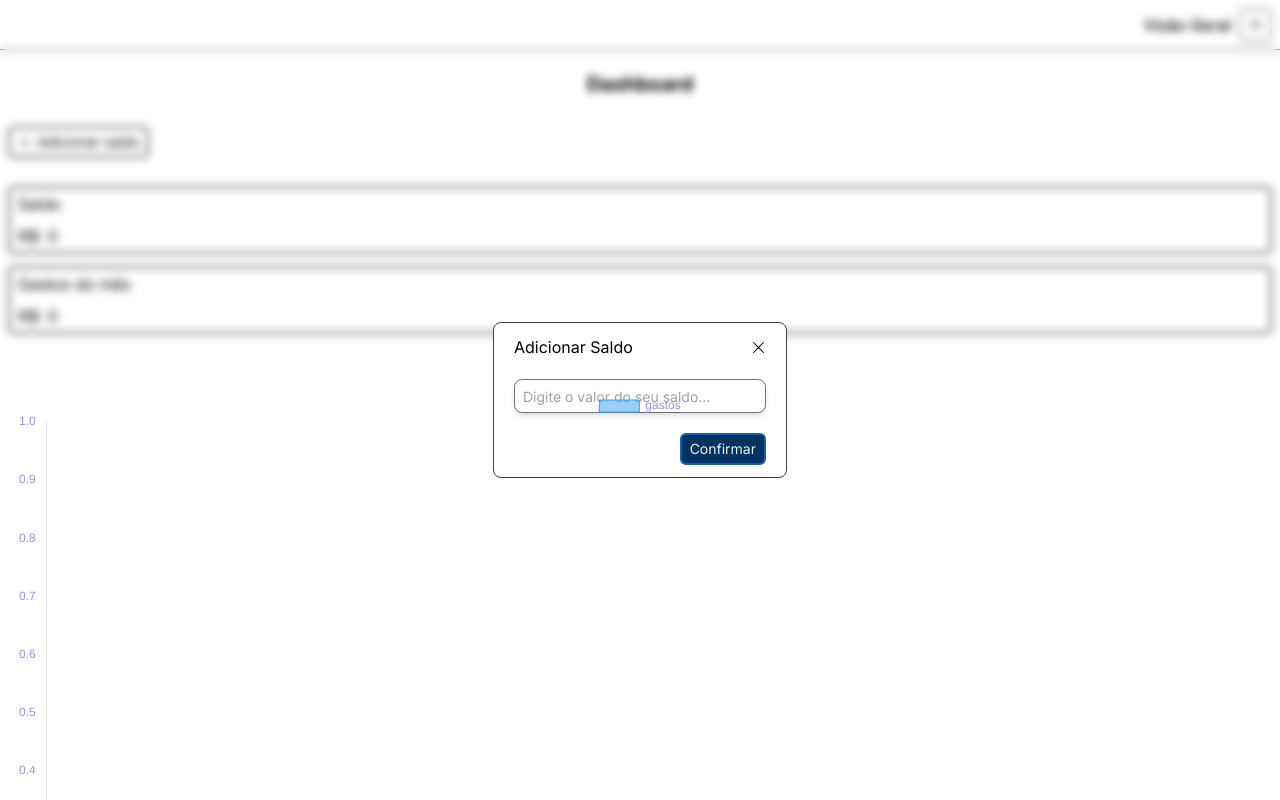
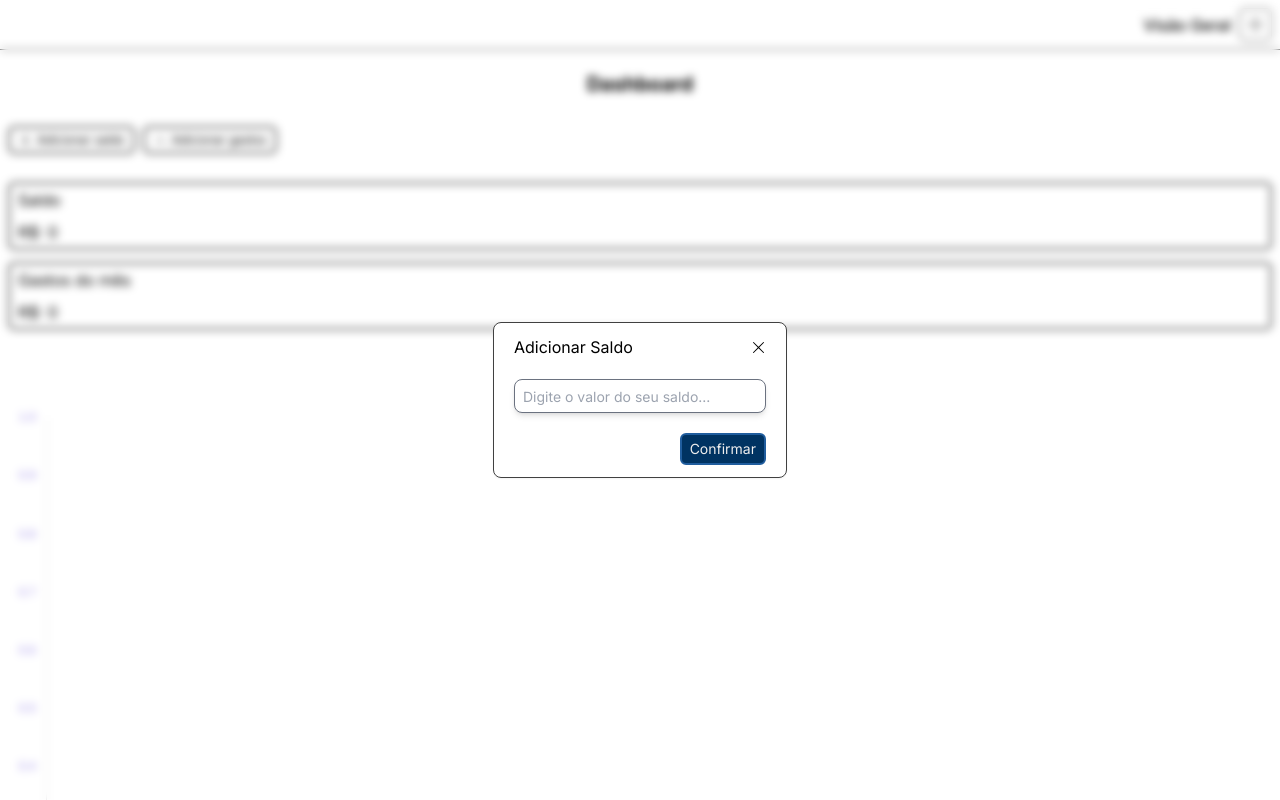
Before and after one commit to Zafkiel45/finance-management, a Next.js app in the folder finance/: page / in a window 1280 px wide. Both pictures are taken after a click on the button "Adicionar saldo". Shown: the top 800 px of the page. Built offline with nearby package versions, Linux system fonts and the light colour scheme.

Commit message:
feat: added expenses button

```diff
--- /dev/null
+++ b/finance/public/svg/menus.tsx
@@ -0,0 +1,23 @@
+import * as React from "react"
+
+function MinusSvg(props:any) {
+  return (
+    <svg
+      width={15}
+      height={15}
+      viewBox="0 0 15 15"
+      fill="none"
+      xmlns="http://www.w3.org/2000/svg"
+      {...props}
+    >
+      <path
+        d="M2.25 7.5a.5.5 0 01.5-.5h9.5a.5.5 0 010 1h-9.5a.5.5 0 01-.5-.5z"
+        fill="currentColor"
+        fillRule="evenodd"
+        clipRule="evenodd"
+      />
+    </svg>
+  )
+}
+
+export default MinusSvg
--- a/finance/src/app/(components)/(main)/add_balance_button.tsx
+++ b/finance/src/app/(components)/(main)/add_balance_button.tsx
@@ -3,6 +3,8 @@ import PlusSVG from '../../../../public/svg/plus';
 import { SimpleModal } from '../(modais)/simpleModal';
 import { useContext } from 'react';
 import { CREATE_SIMPLE_MODAL_CONTEXT } from '../../(context)/simple-modal';
+
+import MinusSvg from '../../../../public/svg/menus';
 
 export const BalanceButton = () => {
 
@@ -13,8 +15,9 @@ export const BalanceButton = () => {
     };
 
     return (
-        <section className="w-full h-fit">
-            <button onClick={() => {SimpleModalContext.setStateModal1(true)}} className="border-2 flex gap-1 items-center py-1 px-2 text-sm border-[#414141] rounded-md">
+        <section className="w-full h-fit flex gap-2">
+            <div>
+                <button onClick={() => {SimpleModalContext.setStateModal1(true)}} className="border-2 flex gap-1 items-center py-1 px-2 text-xs border-[#414141] rounded-md">
                     <div>
                         <PlusSVG className="fill-[#212121] dark:fill-[#eee]"/>
                     </div>
@@ -22,18 +25,33 @@ export const BalanceButton = () => {
                         Adicionar saldo
                     </div>
                 </button>
+            </div>
+            <div>
+            <button onClick={() => {SimpleModalContext.setStateModal5(true)}} className="border-2 flex gap-1 items-center py-1 px-2 text-xs border-[#414141] rounded-md">
+                    <div>
+                        <MinusSvg className="fill-[#212121] dark:fill-[#eee]"/>
+                    </div>
+                    <div>
+                        Adicionar gastos
+                    </div>
+                </button>
+            </div>
             <SimpleModal
                 content='Adicionar Saldo'
                 placeholder='Digite o valor do seu saldo...'
                 inputType='number'
                 handleFunction={SimpleModalContext.setStateModal1}
                 state={SimpleModalContext.stateModal1}
+                handleType='saldo'
+            />
+            <SimpleModal
+                content='Adicionar gastos'
+                placeholder='Digite o valor do seus gastos...'
+                inputType='number'
+                handleType='gastos'
+                handleFunction={SimpleModalContext.setStateModal5}
+                state={SimpleModalContext.stateModal5}
             />
         </section>
     )
 }
-
-/*
-
-
-*/
--- a/finance/src/app/(components)/(modais)/simpleModal.tsx
+++ b/finance/src/app/(components)/(modais)/simpleModal.tsx
@@ -18,6 +18,7 @@ interface TypeArg {
   handleFunction: Dispatch<SetStateAction<boolean>>;
   placeholder: string;
   inputType: string;
+  handleType?: string;
 }
 
 export const SimpleModal = ({
@@ -26,6 +27,7 @@ export const SimpleModal = ({
   handleFunction,
   placeholder,
   inputType,
+  handleType = '',
 }: TypeArg) => {
   let checkStateOfModal: string = state ? "flex" : "hidden";
 
@@ -59,7 +61,11 @@ export const SimpleModal = ({
 
           let OLD_VALUES = RETRIEVED_VALUE.result;
 
-          OLD_VALUES = {...OLD_VALUES, saldo: Number(inputValue)};
+          if(handleType === 'saldo') {
+            OLD_VALUES = {...OLD_VALUES, saldo: Number(inputValue)};
+          } else {
+            OLD_VALUES = {...OLD_VALUES, gastos_mes: Number(inputValue)};
+          }
 
           const NEW_VALUE = DB_STORE.put(OLD_VALUES);
 
@@ -107,7 +113,7 @@ export const SimpleModal = ({
 
   return (
     <div
-      className={`${checkStateOfModal} w-screen h-screen flex transition-opacity backdrop-blur-sm  items-center justify-center top-0 left-0 fixed`}
+      className={`${checkStateOfModal} z-20 w-screen h-screen flex transition-opacity backdrop-blur-sm  items-center justify-center top-0 left-0 fixed`}
     >
       {/* overlay acima*/}
       {/* Modal abaixo*/}
--- a/finance/src/app/(context)/simple-modal.tsx
+++ b/finance/src/app/(context)/simple-modal.tsx
@@ -7,10 +7,12 @@ interface SimpleModalTypes {
   stateModal2: boolean;
   stateModal3: boolean;
   stateModal4: boolean;
+  stateModal5: boolean;
   setStateModal1: Dispatch<SetStateAction<boolean>>;
   setStateModal2: Dispatch<SetStateAction<boolean>>;
   setStateModal3: Dispatch<SetStateAction<boolean>>;
   setStateModal4: Dispatch<SetStateAction<boolean>>;
+  setStateModal5: Dispatch<SetStateAction<boolean>>;
 }
 
 export const CREATE_SIMPLE_MODAL_CONTEXT =
--- a/finance/src/app/providers.tsx
+++ b/finance/src/app/providers.tsx
@@ -15,6 +15,7 @@ export const AllElements = () => {
   const [stateModal2, setStateModal2] = useState<boolean>(false);
   const [stateModal3, setStateModal3] = useState<boolean>(false);
   const [stateModal4, setStateModal4] = useState<boolean>(false);
+  const [stateModal5, setStateModal5] = useState<boolean>(false);
   // trigger context
   const [trigger, setTrigger] = useState<boolean>(false);
   // categorie context
@@ -31,10 +32,13 @@ export const AllElements = () => {
           stateModal2,
           stateModal3,
           stateModal4,
+          stateModal5,
           setStateModal1,
           setStateModal2,
           setStateModal3,
           setStateModal4,
+          setStateModal5
+
         }}
       >
         <TRIGGER_CONTEXT.Provider value={{trigger, setTrigger}}>
```
Lines whose indentation alone changed are shown as unchanged.
